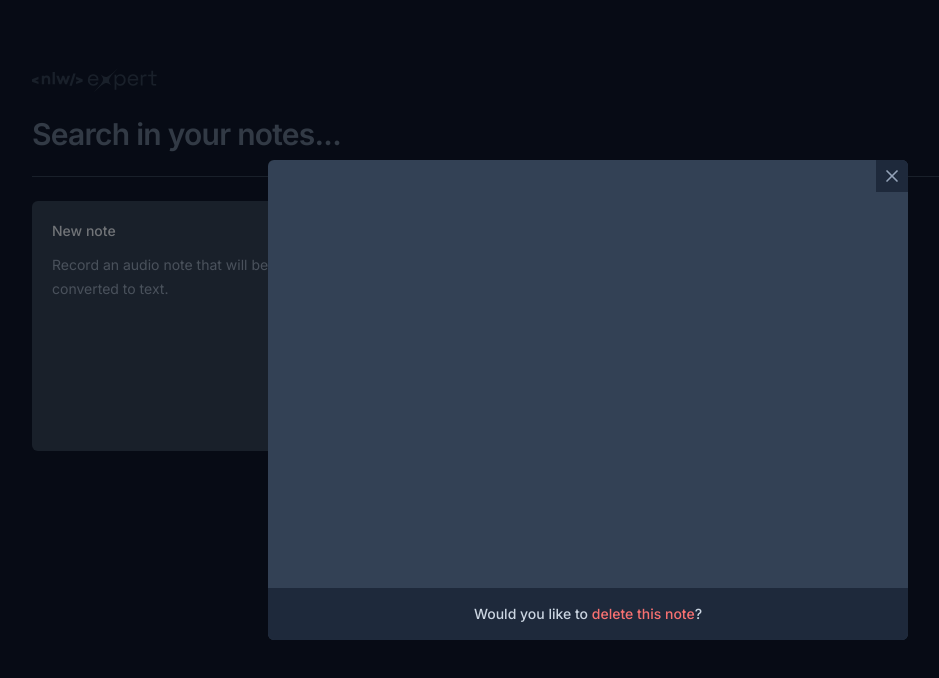
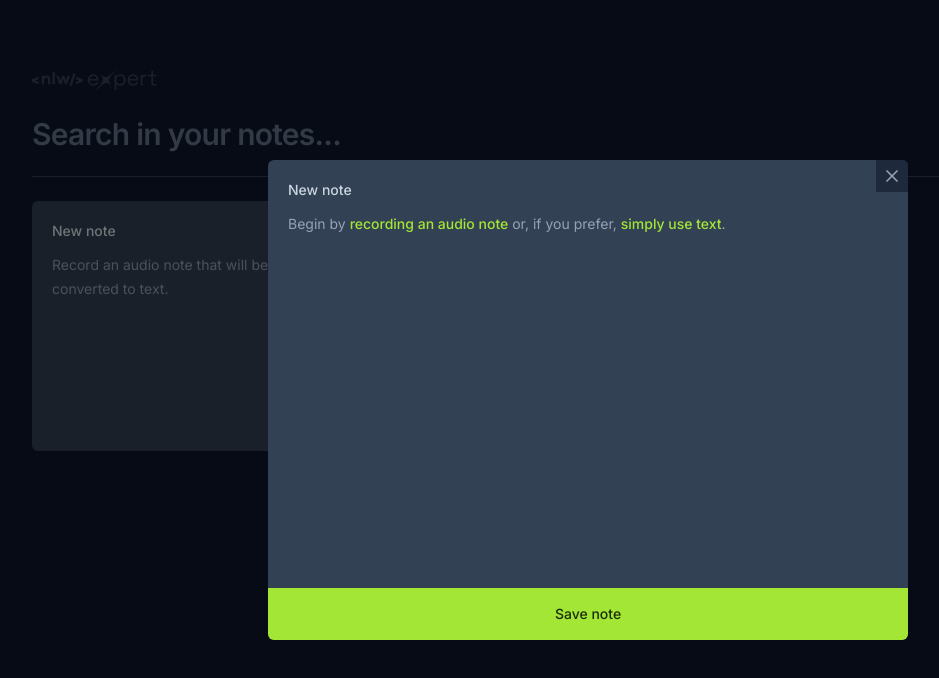
Before and after one commit to Adriana-Camarotto/nlw-expert-notes, a React (Vite) app: page / in a window 1280 px wide. Both pictures are taken after a click on the button 261 px from the left and 326 px from the top of the page. Shown: the top 678 px of the page, without its empty margins (52-991 px from the left). Built offline with nearby package versions, Linux system fonts and the light colour scheme.

Commit message:
created form to handle and save the new note

```diff
--- a/src/components/new-note-card.tsx
+++ b/src/components/new-note-card.tsx
@@ -1,9 +1,34 @@
 import * as Dialog from "@radix-ui/react-dialog";
 import { X } from "lucide-react";
+import { ChangeEvent, useState } from "react";
+
 export function NewNoteCard() {
+  const [shouldShowOnboarding, setShouldShowOnboarding] = useState(true);
+  const [content, setContent] = useState('');
+
+  function handleStartEditor() {
+    setShouldShowOnboarding(false);
+  }
+
+  //when the user erases the keyboard it will show the onboarding button
+  function handleContentChanged(event: ChangeEvent<HTMLTextAreaElement>) {
+    setContent(event.target.value);
+
+    if (event.target.value === '') {
+      setShouldShowOnboarding(true);
+    }
+  }
+
+  //saving the new note
+  function handleSaveNote(event: FormEvent) {
+    event.preventDefault();
+    console.log(content);
+  }
+
+
   return (
     <Dialog.Root>
-      <Dialog.Trigger className="rounded-md flex flex-col bg-slate-700 p-5 gap-3 text-left">
+      <Dialog.Trigger className="rounded-md flex flex-col bg-slate-700 p-5 gap-3 autline-none text-left hover:ring-2 hover:ring-slate-600 focus:ring-2 focus:ring-lime-400">
         <span className="text-sm font-medium text-slate-200">New note</span>
         <p className="text-sm leading-6 text-slate-400">
           Record an audio note that will be automatically converted to text.
@@ -14,24 +39,45 @@ export function NewNoteCard() {
         <Dialog.Overlay className="inset-0 fixed bg-black/50" />
         <Dialog.Content className="fixed overflow-hidden left-1/2 top-1/2 -translate-x-1/2 -translate-y-1/2 max-w-[640px] w-full h-[60vh] bg-slate-700 rounded-md flex flex-col autline-none">
           <Dialog.Close className="absolute right-0 top-0 bg-slate-800 p-1.5 text-slate-400 hover:text-slate-100">
-            <X className="size-5"/>
+            <X className="size-5" />
           </Dialog.Close>
 
+          <form onSubmit={handleSaveNote} className="flex-1 flex flex-col">
             <div className="flex flex-1 flex-col gap-3 p-5">
               <span className="text-sm font-medium text-slate-300">
-
+                New note
               </span>
+              {shouldShowOnboarding ? (
                 <p className="text-sm leading-6 text-slate-400">
-
+                  Begin by{" "}
+                  <button className="font-medium text-lime-400 hover:underline">
+                    recording an audio note
+                  </button>{" "}
+                  or, if you prefer,{" "}
+                  <button
+                    onClick={handleStartEditor}
+                    className="font-medium text-lime-400 hover:underline"
+                  >
+                    simply use text
+                  </button>
+                  .
                 </p>
+              ) : (
+                <textarea
+                  autoFocus
+                  className="text-sm leading-6 text-slate-400 bg-transparent resize-none flex-1 outline-none"
+                  onChange={handleContentChanged} //when the use erase the text come back to the onboard
+                />
+              )}
             </div>
 
             <button
-            type="button"
-            className="w-full bg-slate-800 py-4 text-center text-sm text-slate-300 outline-none font-medium group"
+              type="submit"
+              className="w-full bg-lime-400 py-4 text-center text-sm text-lime-950 outline-none font-medium hover:bg-lime-500"
             >
-            Would you like to <span className="text-red-400 group-hover:underline">delete this note</span>?
+              Save note
             </button>
+          </form>
         </Dialog.Content>
       </Dialog.Portal>
     </Dialog.Root>
```
Lines whose indentation alone changed are shown as unchanged.
